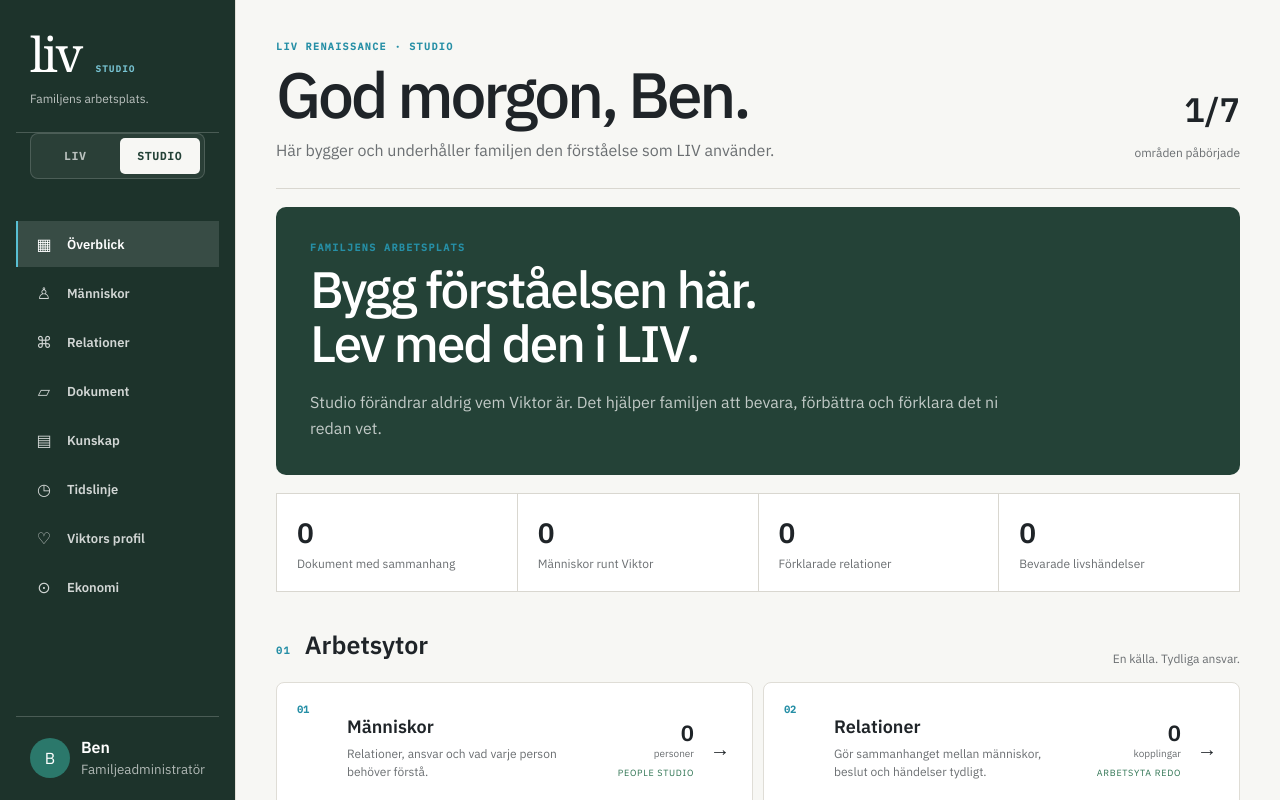
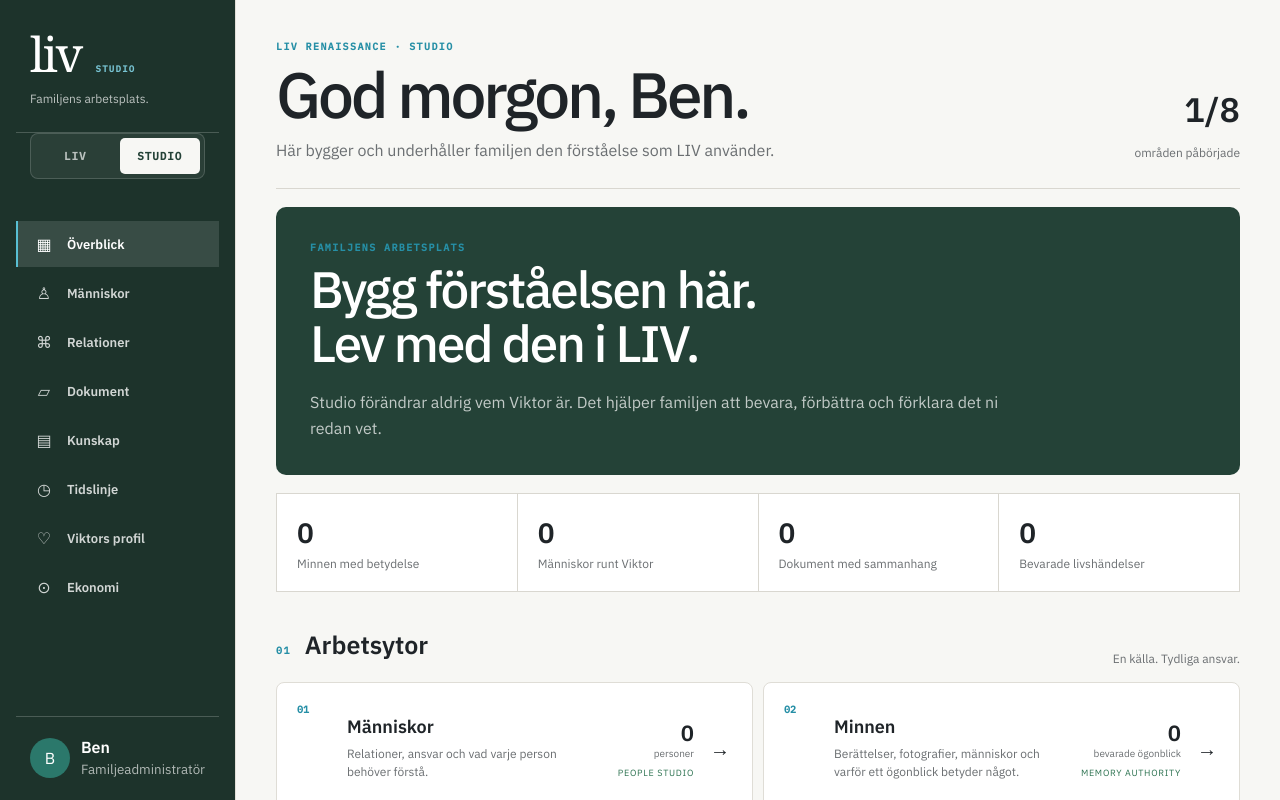
Before and after one commit to Greenark-Ben/viktors-liv, a React (Vite) app: page / in a window 1280 px wide. Both pictures are taken after a click on the button "STUDIO". Shown: the top 800 px of the page. Built offline with nearby package versions, Linux system fonts and the light colour scheme.

Commit message:
R4: integrate Memory Studio into Studio overview

```diff
--- a/src/studio-dashboard.tsx
+++ b/src/studio-dashboard.tsx
@@ -1,5 +1,6 @@
 import React,{useMemo,useState} from 'react';
 import {PeopleStudio} from './people-studio';
+import {MemoryStudio} from './memory-studio';
 import './studio-shell.css';
 
 type Destination='people'|'relations'|'documents'|'knowledge'|'journey'|'person'|'economy';
@@ -9,23 +10,25 @@ function count(key:string){try{const value=JSON.parse(localStorage.getItem(key)|
 function profileReady(){try{const value=JSON.parse(localStorage.getItem('viktors-liv.person.v2')||'{}');return Boolean(value?.name||value?.biography||value?.about)}catch{return false}}
 
 export function StudioDashboard({navigate}:Props){
- const[workspace,setWorkspace]=useState<'dashboard'|'people'>('dashboard');
+ const[workspace,setWorkspace]=useState<'dashboard'|'people'|'memories'>('dashboard');
  const cards=useMemo(()=>[
   {id:'people' as const,n:'01',title:'Människor',count:count('viktors-liv.people.v1'),unit:'personer',copy:'Relationer, ansvar och vad varje person behöver förstå.',state:'People Studio'},
-  {id:'relations' as const,n:'02',title:'Relationer',count:count('liv.relationships.v1'),unit:'kopplingar',copy:'Gör sammanhanget mellan människor, beslut och händelser tydligt.',state:'Arbetsyta redo'},
-  {id:'documents' as const,n:'03',title:'Dokument',count:count('viktors-liv.documents.v1'),unit:'underlag',copy:'Förvandla dokument till innebörd, påverkan och nästa handling.',state:'Arbetsyta redo'},
-  {id:'knowledge' as const,n:'04',title:'Kunskap',count:count('viktors-liv.knowledge.v1'),unit:'förklaringar',copy:'Bevara vad familjen vet och vad det betyder för Viktor.',state:'Arbetsyta redo'},
-  {id:'journey' as const,n:'05',title:'Tidslinje',count:count('viktors-liv.journey.v1'),unit:'livshändelser',copy:'Underhåll de händelser som formar Viktors berättelse.',state:'Arbetsyta redo'},
-  {id:'person' as const,n:'06',title:'Viktors profil',count:profileReady()?1:0,unit:profileReady()?'profil':'profil saknas',copy:'Vem Viktor är, vad som skapar glädje och vad som ger trygghet.',state:profileReady()?'Grund finns':'Behöver innehåll'},
-  {id:'economy' as const,n:'07',title:'Ekonomi',count:0,unit:'privat domän',copy:'Familjens ekonomiska överblick hålls separerad från delade erfarenheter.',state:'Skyddad'}
+  {id:'memories' as const,n:'02',title:'Minnen',count:count('liv.memories.v1'),unit:'bevarade ögonblick',copy:'Berättelser, fotografier, människor och varför ett ögonblick betyder något.',state:'Memory Authority'},
+  {id:'relations' as const,n:'03',title:'Relationer',count:count('liv.relationships.v1'),unit:'kopplingar',copy:'Gör sammanhanget mellan människor, beslut och händelser tydligt.',state:'Arbetsyta redo'},
+  {id:'documents' as const,n:'04',title:'Dokument',count:count('viktors-liv.documents.v1'),unit:'underlag',copy:'Förvandla dokument till innebörd, påverkan och nästa handling.',state:'Arbetsyta redo'},
+  {id:'knowledge' as const,n:'05',title:'Kunskap',count:count('viktors-liv.knowledge.v1'),unit:'förklaringar',copy:'Bevara vad familjen vet och vad det betyder för Viktor.',state:'Arbetsyta redo'},
+  {id:'journey' as const,n:'06',title:'Tidslinje',count:count('viktors-liv.journey.v1'),unit:'livshändelser',copy:'Underhåll de händelser som formar Viktors berättelse.',state:'Arbetsyta redo'},
+  {id:'person' as const,n:'07',title:'Viktors profil',count:profileReady()?1:0,unit:profileReady()?'profil':'profil saknas',copy:'Vem Viktor är, vad som skapar glädje och vad som ger trygghet.',state:profileReady()?'Grund finns':'Behöver innehåll'},
+  {id:'economy' as const,n:'08',title:'Ekonomi',count:0,unit:'privat domän',copy:'Familjens ekonomiska överblick hålls separerad från delade erfarenheter.',state:'Skyddad'}
  ],[]);
  if(workspace==='people')return <div><button className="studio-back" onClick={()=>setWorkspace('dashboard')}>← Till Studioöversikten</button><PeopleStudio/></div>;
+ if(workspace==='memories')return <div><button className="studio-back" onClick={()=>setWorkspace('dashboard')}>← Till Studioöversikten</button><MemoryStudio/></div>;
  const ready=cards.filter(card=>card.count>0||card.id==='economy').length;
- const open=(destination:Destination)=>destination==='people'?setWorkspace('people'):navigate(destination);
+ const open=(destination:typeof cards[number]['id'])=>destination==='people'?setWorkspace('people'):destination==='memories'?setWorkspace('memories'):navigate(destination);
  return <main className="studio-page">
   <header className="studio-hero"><div><p>LIV RENAISSANCE · STUDIO</p><h1>God morgon, Ben.</h1><span>Här bygger och underhåller familjen den förståelse som LIV använder.</span></div><div className="studio-progress"><strong>{ready}/{cards.length}</strong><span>områden påbörjade</span></div></header>
   <section className="studio-statement"><p>FAMILJENS ARBETSPLATS</p><h2>Bygg förståelsen här.<br/>Lev med den i LIV.</h2><span>Studio förändrar aldrig vem Viktor är. Det hjälper familjen att bevara, förbättra och förklara det ni redan vet.</span></section>
-  <section className="studio-status"><article><b>{count('viktors-liv.documents.v1')}</b><span>Dokument med sammanhang</span></article><article><b>{count('viktors-liv.people.v1')}</b><span>Människor runt Viktor</span></article><article><b>{count('liv.relationships.v1')}</b><span>Förklarade relationer</span></article><article><b>{count('viktors-liv.journey.v1')}</b><span>Bevarade livshändelser</span></article></section>
+  <section className="studio-status"><article><b>{count('liv.memories.v1')}</b><span>Minnen med betydelse</span></article><article><b>{count('viktors-liv.people.v1')}</b><span>Människor runt Viktor</span></article><article><b>{count('viktors-liv.documents.v1')}</b><span>Dokument med sammanhang</span></article><article><b>{count('viktors-liv.journey.v1')}</b><span>Bevarade livshändelser</span></article></section>
   <section className="studio-workspaces"><header><div><p>01</p><h2>Arbetsytor</h2></div><span>En källa. Tydliga ansvar.</span></header><div className="studio-grid">{cards.map(card=><button key={card.id} onClick={()=>open(card.id)}><small>{card.n}</small><div><h3>{card.title}</h3><p>{card.copy}</p></div><div className="studio-card-meta"><strong>{card.count}</strong><span>{card.unit}</span><em>{card.state}</em></div><b>→</b></button>)}</div></section>
  </main>
 }
```
